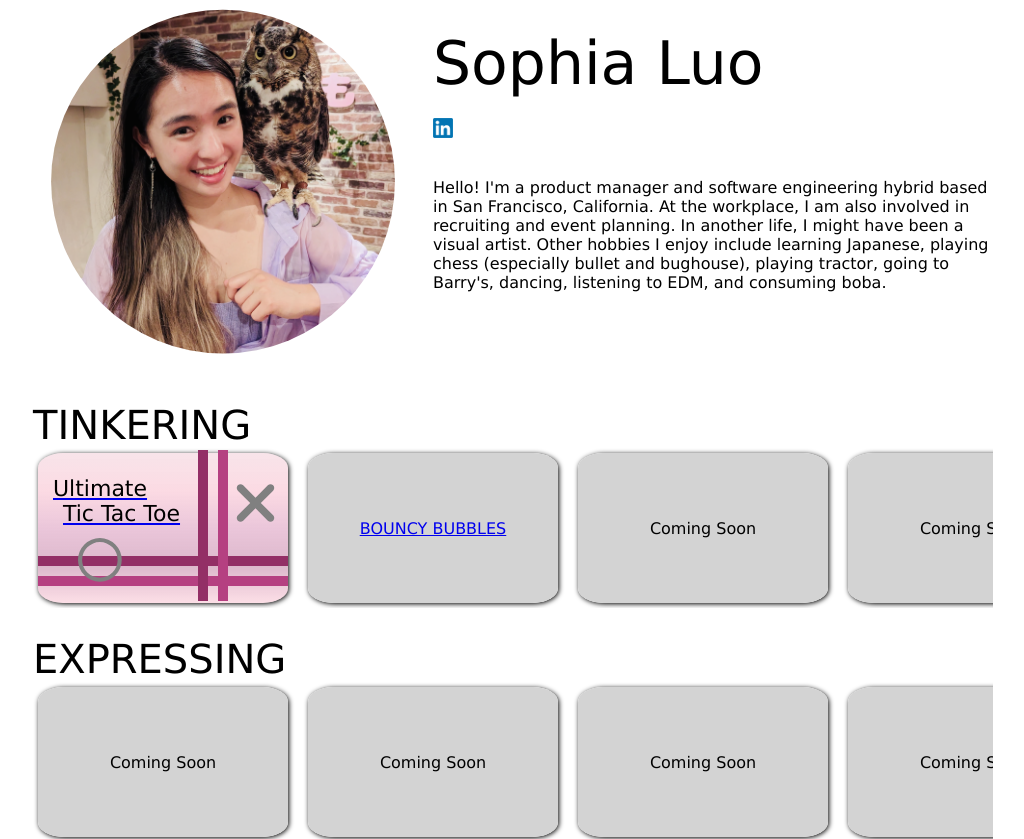
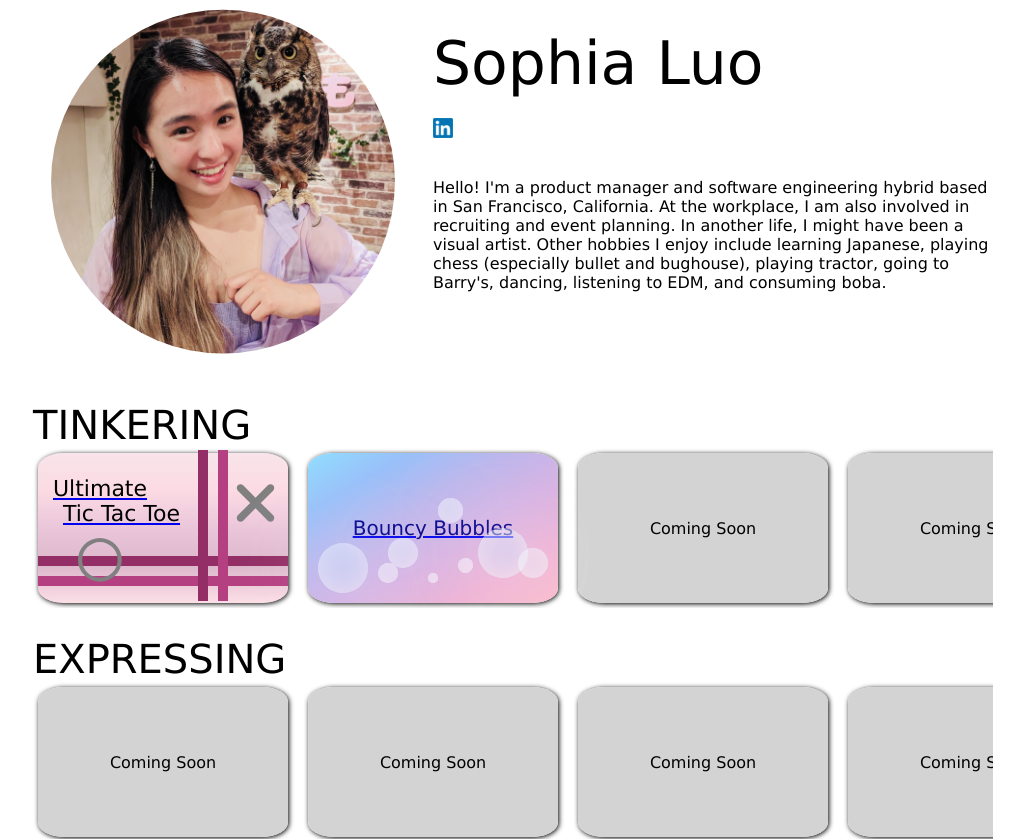
Before and after one commit to sophialuo/sophialuo.me, a Next.js app: page / in a window 1280 px wide. Shown: the top 839 px of the page, without its empty margins (127-1151 px from the left). Built offline with nearby package versions, Linux system fonts and the light colour scheme.

Commit message:
Bubble preview

```diff
--- a/components/BouncyBubbles/Bubble.tsx
+++ b/components/BouncyBubbles/Bubble.tsx
@@ -4,37 +4,74 @@ import _ from "lodash";
 import React from "react";
 import "./styles.css";
 
-interface BubbleProps {
+export interface BubbleProps {
   top: number;
   left: number;
   width: number;
   height: number;
+  position?: "static" | "relative" | "absolute" | "sticky" | "fixed";
+  bubbleDelay?: number;
+  animationKeyframe?: string;
+  animationTime?: number;
 }
 
 const BUFFER = 4;
 
-const getAnimationVars = ({ top, height }: { top: number; height: number }) => {
-  if (top - BUFFER < height) {
+const getAnimationVars = ({
+  top,
+  height,
+  bubbleDelay,
+  animationKeyframe,
+  animationTime,
+}: {
+  top: number;
+  height: number;
+  bubbleDelay?: number;
+  animationKeyframe?: string;
+  animationTime?: number;
+}) => {
+  if (top >= 0 && top - BUFFER < height) {
     return {
-      "--bounceHeight": `-${top - BUFFER}px`,
+      "--bounceHeight": `-${Math.abs(top - BUFFER)}px`,
+      "--bubbleDelay": `${bubbleDelay ?? 0}s`,
+      "--animationKeyframe": `${animationKeyframe ?? "float"}`,
+      "--animationTime": `${animationTime ?? 6}s`,
     };
   } else {
     return {
       "--bounceHeight": `-${height}px`,
+      "--bubbleDelay": `${bubbleDelay ?? 0}s`,
+      "--animationKeyframe": `${animationKeyframe ?? "float"}`,
+      "--animationTime": `${animationTime ?? 6}s`,
     };
   }
 };
-const Bubble: React.FC<BubbleProps> = ({ top, left, width, height }) => {
+const Bubble: React.FC<BubbleProps> = ({
+  top,
+  left,
+  width,
+  height,
+  position,
+  bubbleDelay,
+  animationKeyframe,
+  animationTime,
+}) => {
   return (
     <div
       className="secondary bubble"
       style={{
-        position: "absolute",
+        position: position ?? "absolute",
         top,
         left,
         width,
         height,
-        ...getAnimationVars({ top, height }),
+        ...getAnimationVars({
+          top,
+          height,
+          bubbleDelay,
+          animationKeyframe,
+          animationTime,
+        }),
       }}
     ></div>
   );
--- a/components/BouncyBubbles/styles.css
+++ b/components/BouncyBubbles/styles.css
@@ -52,15 +52,13 @@
 }
 
 
-
 .bubble {
     border-radius: 50%;
     box-shadow: inset 0 0 20px #fff, inset 10px 0 46px #eaf5fc,
         inset 88px 0px 60px #c2d8fe, inset -20px -60px 100px #fde9ea,
         inset 0 50px 140px #fde9ea, 0 0 90px #fff;
-    position: absolute;
     opacity: 0.5;
-    animation: float 6s ease-in-out infinite;
+    animation: var(--animationKeyframe) var(--animationTime) var(--bubbleDelay) ease-in-out infinite;
 }
 
 
--- a/components/Home/Preview/BouncyBubbles/index.tsx
+++ b/components/Home/Preview/BouncyBubbles/index.tsx
@@ -1,15 +1,88 @@
-import React from "react";
+import React, { useState } from "react";
 import _ from "lodash";
 import { useRouter } from "next/navigation";
 import Link from "next/link";
+import Bubble, { BubbleProps } from "../../../BouncyBubbles/Bubble";
+import "../../../BouncyBubbles/styles.css";
+import "./styles.css";
 
 const PATH = "/bouncy-bubbles";
 
+const BUBBLE_PROPS: BubbleProps[] = [
+  {
+    position: "relative",
+    top: -60,
+    left: 10,
+    width: 50,
+    height: 50,
+    bubbleDelay: 0.15,
+  },
+  {
+    position: "relative",
+    top: -90,
+    left: 70,
+    width: 20,
+    height: 20,
+  },
+  {
+    position: "relative",
+    top: -135,
+    left: 80,
+    width: 30,
+    height: 30,
+    bubbleDelay: 0.25,
+  },
+  {
+    position: "relative",
+    top: -130,
+    left: 120,
+    width: 10,
+    height: 10,
+    bubbleDelay: 0.5,
+  },
+  {
+    position: "relative",
+    top: -215,
+    left: 130,
+    width: 25,
+    height: 25,
+    bubbleDelay: 0.25,
+  },
+  {
+    position: "relative",
+    top: -180,
+    left: 150,
+    width: 15,
+    height: 15,
+  },
+  {
+    position: "relative",
+    top: -225,
+    left: 170,
+    width: 50,
+    height: 50,
+    bubbleDelay: 0.45,
+  },
+  {
+    position: "relative",
+    top: -255,
+    left: 210,
+    width: 30,
+    height: 30,
+    bubbleDelay: 0.7,
+  },
+];
+
 const BouncyBubbles: React.FC = () => {
   const router = useRouter();
+  const [hover, setHover] = useState<boolean>(false);
 
   return (
-    <div className="preview-container">
+    <div
+      className="preview-container"
+      onMouseEnter={() => setHover(true)}
+      onMouseLeave={() => setHover(false)}
+    >
       <Link
         href={PATH}
         onClick={() => {
@@ -17,13 +90,25 @@ const BouncyBubbles: React.FC = () => {
         }}
       >
         <div
-          className="coming-soon-block"
+          className="primary bubbles-container"
           onClick={() => {
             router.push(PATH);
           }}
         >
-          BOUNCY BUBBLES
+          Bouncy Bubbles
         </div>
+        {BUBBLE_PROPS.map((prop) => (
+          <Bubble
+            key={`preview-${JSON.stringify(prop)}`}
+            top={prop.top}
+            left={prop.left}
+            width={prop.width}
+            height={prop.height}
+            position={prop.position}
+            animationKeyframe={!hover ? "" : undefined}
+            animationTime={3}
+          />
+        ))}
       </Link>
     </div>
   );
--- a/components/Home/Preview/BouncyBubbles/styles.css
+++ b/components/Home/Preview/BouncyBubbles/styles.css
@@ -0,0 +1,11 @@
+.bubbles-container {
+    width: 100%;
+    height: 100%;
+    padding: 0;
+    border-radius: 10%;
+    display:flex;
+    align-items: center;
+    justify-content: center;
+    color: black;
+    font-size: 20px;
+}
--- a/components/Home/Preview/styles.css
+++ b/components/Home/Preview/styles.css
@@ -3,7 +3,7 @@
     min-width: 250px;
     border-radius: 10%;
     cursor: pointer;
-   box-shadow: 1px 1px 5px black;;
+    box-shadow: 1px 1px 5px black;;
 }
 
 .coming-soon-block {
```
